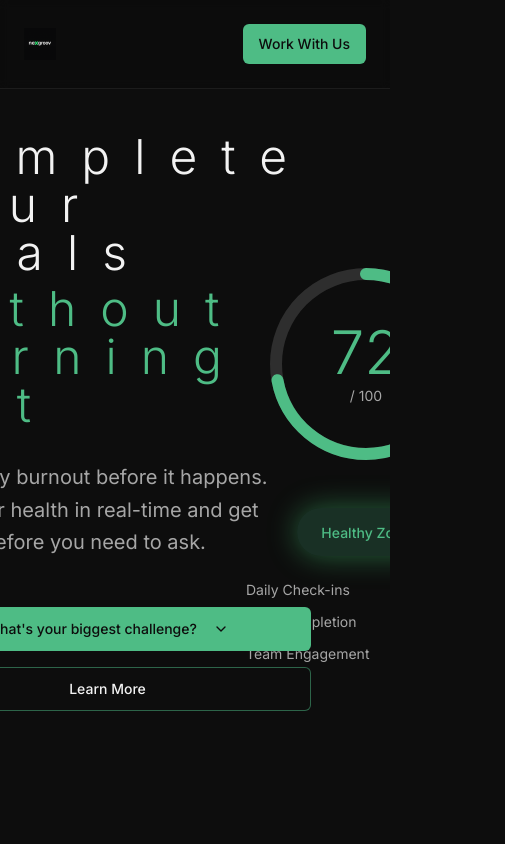
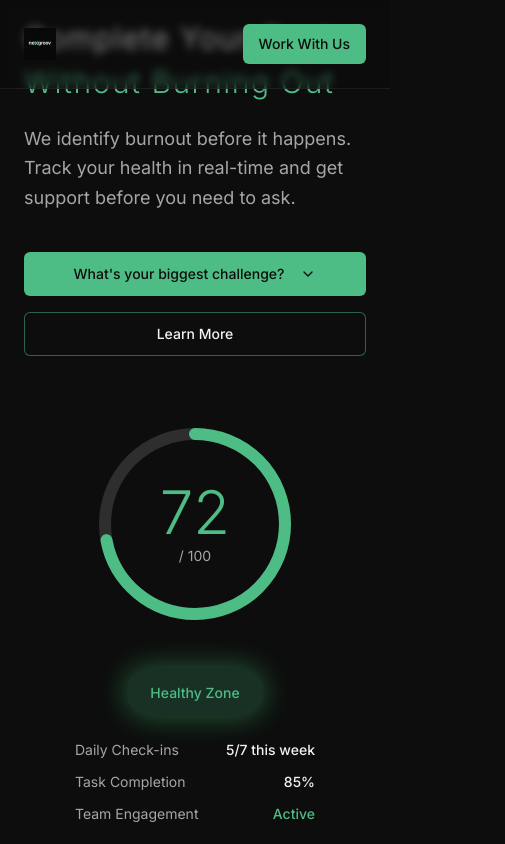
Before and after one commit to ricjard88/nexgroov-reimagined-39180, a React (Vite) app: page / in a window 390 px wide. Shown: the top 844 px of the page, 505 px wide, since content can reach past the window. Built offline with nearby package versions, Linux system fonts and the light colour scheme; the HTML template or start-up script is replaced by a standard one.

Commit message:
Fix mobile layout for hero
Adjust responsive letter-spacing, reduce mobile typography, restructure hero section, and ensure burnout gauge fits on small screens. Includes updated CSS and hero component to stack content correctly and improve mobile readability.

```diff
--- a/src/components/Hero.tsx
+++ b/src/components/Hero.tsx
@@ -10,14 +10,15 @@ export const Hero = () => {
         <AnimatedLines />
       </div>
 
-      <div className="relative z-10 max-w-7xl mx-auto w-full grid lg:grid-cols-2 gap-12 items-center">
-        <div className="space-y-8 animate-fade-in">
-          <h1 className="text-5xl md:text-7xl font-light tracking-wider">
-            <span className="block letter-spacing-wide">Complete Your Goals</span>
-            <span className="block letter-spacing-wide text-primary mt-2">Without Burning Out</span>
+      <div className="relative z-10 max-w-7xl mx-auto w-full">
+        <div className="grid lg:grid-cols-2 gap-12 items-center">
+          <div className="space-y-6 md:space-y-8 animate-fade-in">
+            <h1 className="text-3xl sm:text-4xl md:text-5xl lg:text-7xl font-light tracking-wider">
+              <span className="block letter-spacing-wide -mr-[0.5em]">Complete Your Goals</span>
+              <span className="block letter-spacing-wide -mr-[0.5em] text-primary mt-2">Without Burning Out</span>
             </h1>
 
-          <p className="text-xl md:text-2xl text-muted-foreground max-w-2xl leading-relaxed">
+            <p className="text-lg sm:text-xl md:text-2xl text-muted-foreground max-w-2xl leading-relaxed">
               We identify burnout before it happens. Track your health in real-time and get support before you need to ask.
             </p>
 
@@ -34,8 +35,9 @@ export const Hero = () => {
           </div>
         </div>
 
-      <div className="lg:hidden mt-16 flex justify-center animate-fade-in" style={{ animationDelay: "0.3s" }}>
+        <div className="lg:hidden mt-12 flex justify-center animate-fade-in" style={{ animationDelay: "0.3s" }}>
           <BurnoutScoreGauge />
+        </div>
       </div>
     </section>
   );
--- a/src/index.css
+++ b/src/index.css
@@ -54,11 +54,31 @@ All colors MUST be HSL.
 
 @layer utilities {
   .letter-spacing-wide {
-    letter-spacing: 0.5em;
+    letter-spacing: 0.05em;
   }
 
   .letter-spacing-wider {
-    letter-spacing: 0.8em;
+    letter-spacing: 0.1em;
+  }
+
+  @media (min-width: 768px) {
+    .letter-spacing-wide {
+      letter-spacing: 0.3em;
+    }
+
+    .letter-spacing-wider {
+      letter-spacing: 0.5em;
+    }
+  }
+
+  @media (min-width: 1024px) {
+    .letter-spacing-wide {
+      letter-spacing: 0.5em;
+    }
+
+    .letter-spacing-wider {
+      letter-spacing: 0.8em;
+    }
   }
 
   .gradient-text {
```
Lines whose indentation alone changed are shown as unchanged.
